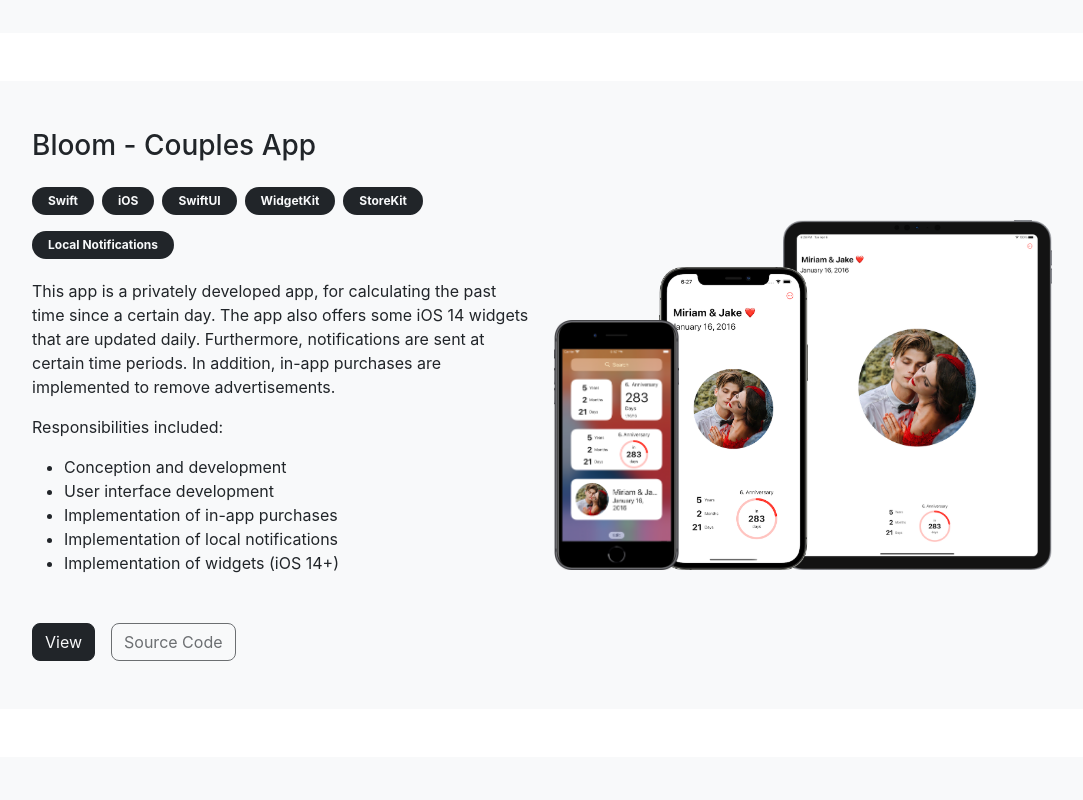
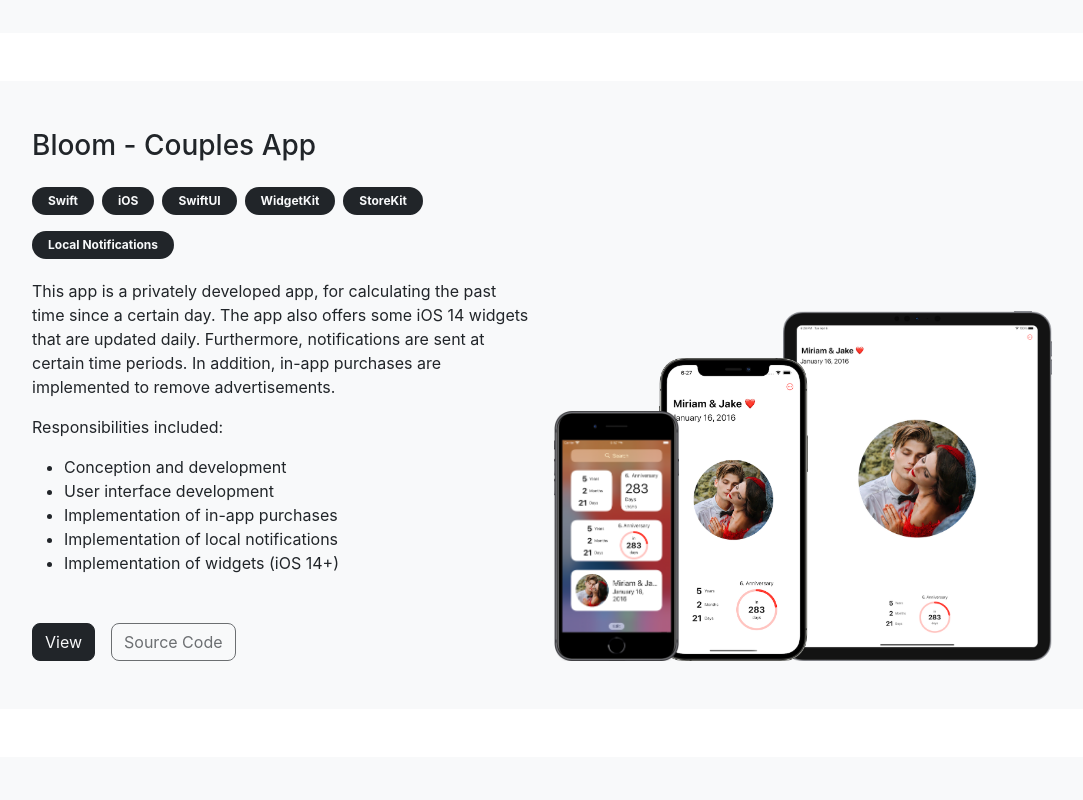
Before and after one commit to Hebrasco/hebrasco.github.io, a React (Create React App) app: page / in a window 1280 px wide. Shown: the part 3480-4280 px from the top of the page, without its empty margins (98-1181 px from the left). Built offline with nearby package versions, Linux system fonts and the light colour scheme.

Commit message:
Fix project preview display style breakpoints

```diff
--- a/src/components/Home/components/Projects/components/ProjectPreview/ProjectPreview.tsx
+++ b/src/components/Home/components/Projects/components/ProjectPreview/ProjectPreview.tsx
@@ -70,7 +70,7 @@ export default function ProjectPreview({ project }: Props) {
               />
             ))}
           </div>
-          <div className="d-flex d-sm-none mt-4 mb-5">
+          <div className="d-flex d-md-none mt-4 mb-5">
             {project.preview && project.preview()}
           </div>
           <p>{project.description}</p>
@@ -97,7 +97,7 @@ export default function ProjectPreview({ project }: Props) {
           </div>
         </Col>
         {project.preview && (
-          <Col className="align-items-center d-none d-sm-flex">
+          <Col className="align-items-center align-items-lg-end d-none d-md-flex">
             {project.preview()}
           </Col>
         )}
```
